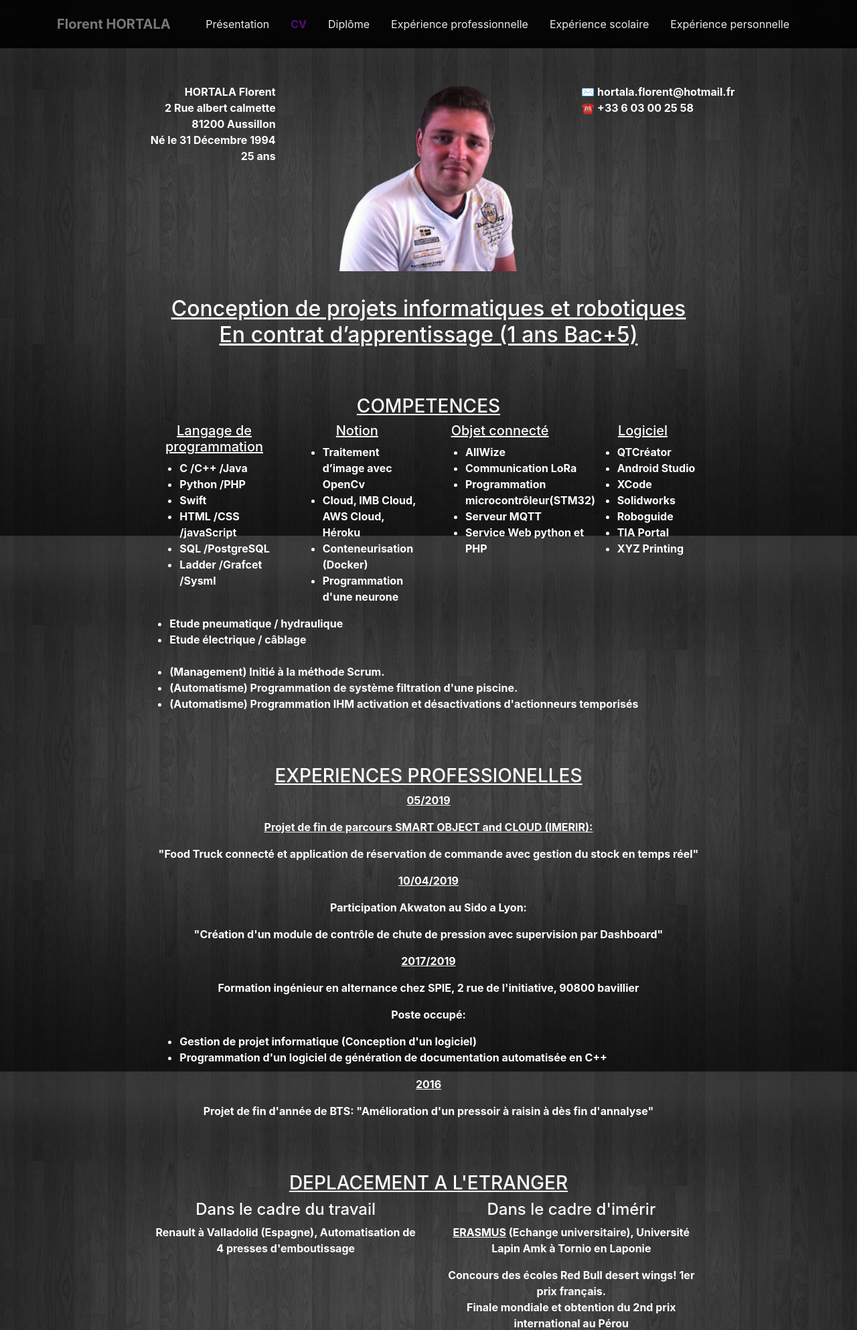
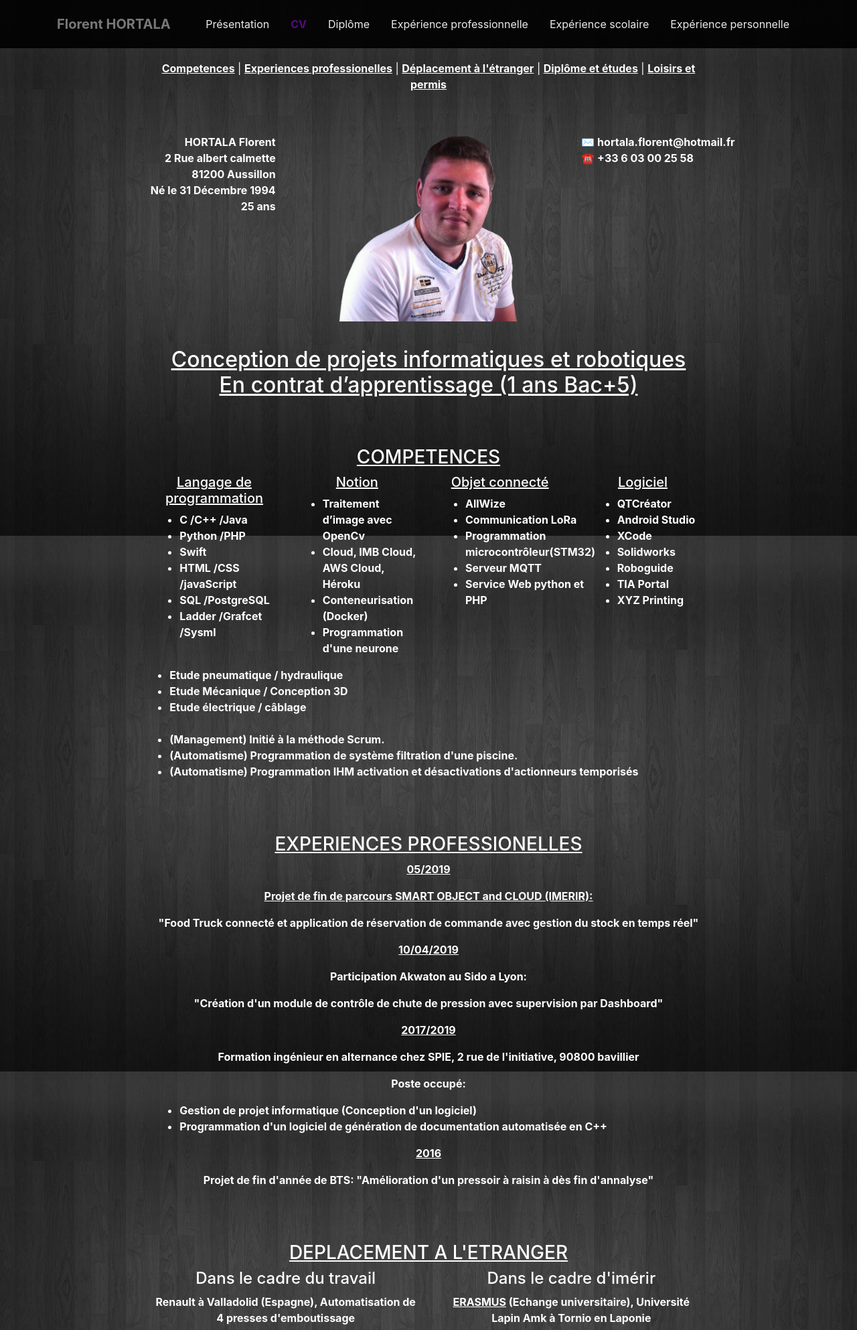
Before and after one commit to hortala/CV, a PHP site: page /html/cv.html in a window 1280 px wide. Shown: the top 1986 px of the page at 67% size. Run offline with PHP 8.4, Linux system fonts and the light colour scheme.

Commit message:
Modification sur le CV et le css du cv, plus ajouoe d'une nouvelle nav bar pour naviguer dans le CV

```diff
--- a/css/main.css
+++ b/css/main.css
@@ -25,6 +25,10 @@ Body {
 
 .marginTop10 {
     margin-top: 10%;
+}
+
+.marginTop7 {
+    margin-top: 7%;
 }
 
 .marginTop5 {
--- a/html/cv.html
+++ b/html/cv.html
@@ -64,7 +64,21 @@
 
     <div class="main_boxes">
         <div class="container-fluid">
-            <div class="row marginTop10">
+            <div class="row ">
+                <div class="col-md-2"></div>
+                <div class="col-md-8 centerPerso marginTop7">
+                    <nav>
+                        <u><a class="textColorWhite textBold" href="cv.html#Competence">Competences</a></u> |
+                        <u><a class="textColorWhite textBold" href="cv.html#expPro">Experiences professionelles</a></u> |
+                        <u><a class="textColorWhite textBold" href="cv.html#depEtranger">Déplacement à l'étranger</a></u> |
+                        <u><a class="textColorWhite textBold" href="cv.html#DiplEtude">Diplôme et études</a></u> |
+                        <u><a class="textColorWhite textBold" href="cv.html#LoisirPermis">Loisirs et permis</a></u>
+                    </nav>
+                </div>
+                <div class="col-md-2"></div>
+
+            </div>
+            <div class="row marginTop5">
                 <div class="col-md-4 rightPerso">
                     <p>HORTALA Florent<br>2 Rue albert calmette<br>81200 Aussillon<br>Né le 31 Décembre 1994<br>25 ans</p>
                 </div>
@@ -84,9 +98,9 @@
                 </div>
                 <div class="col-md-2"></div>
             </div>
-            <div class="row marginTop5">
+            <div class="row" id="Competence">
                 <div class="col-md-2"></div>
-                <div class="col-md-8 centerPerso">
+                <div class="col-md-8 centerPerso marginTop5">
                     <h3>COMPETENCES </h3>
                     <div class="row">
                         <div class="col-md-3">
@@ -135,6 +149,7 @@
                     <div class="row centerPerso">
                         <ul class="textBold leftPerso" style="display: inline-block;">
                             <li>Etude pneumatique / hydraulique</li>
+                            <li>Etude Mécanique / Conception 3D</li>
                             <li>Etude électrique / câblage</li>
                             <br>
                             <li>(Management) Initié à la méthode Scrum.</li>
@@ -145,9 +160,9 @@
                 </div>
                 <div class="col-md-2"></div>
             </div>
-            <div class="row marginTop5">
+            <div class="row" id="expPro">
                 <div class="col-md-2"></div>
-                <div class="col-md-8 centerPerso">
+                <div class="col-md-8 centerPerso marginTop5">
                     <h3>EXPERIENCES PROFESSIONELLES</h3>
                     <p><u>05/2019</u></p>
                     <p><u>Projet de fin de parcours SMART OBJECT and CLOUD (IMERIR):</u></p>
@@ -168,9 +183,9 @@
                 </div>
                 <div class="col-md-2"></div>
             </div>
-            <div class="row marginTop5">
+            <div class="row" id="depEtranger">
                 <div class="col-md-2"></div>
-                <div class="col-md-8 centerPerso">
+                <div class="col-md-8 centerPerso marginTop5">
                     <h3>DEPLACEMENT A L'ETRANGER</h3>
                     <div class="row">
                         <div class="col-md-6">
@@ -180,33 +195,32 @@
                         <div class="col-md-6">
                             <h4>Dans le cadre d'imérir</h4>
                             <p><u>ERASMUS</u> (Echange universitaire), Université Lapin Amk à Tornio en Laponie</p>
-                            <p>Concours des écoles Red Bull desert wings! 1er prix français.<br>
-                            Finale mondiale et obtention du 2nd prix international au Pérou</p>
+                            <p>Concours des écoles Red Bull desert wings! Au Pérou<br></p>
                         </div>
                     </div>
                 </div>
                 <div class="col-md-2"></div>
             </div>
-            <div class="row marginTop5">
+            <div class="row" id="DiplEtude">
                 <div class="col-md-2"></div>
-                <div class="col-md-8 centerPerso">
+                <div class="col-md-8 centerPerso marginTop5">
                     <h3>DIPLOMES & ETUDES </h3>
-                    <p class="marginTop3"><u>2017/2020:</u></p>
-                    <p> Manager de Projet en Robotique & Informatique Ecole d’ingénieur IMERIR (Institut Méditerranéen d’Etude et la Recherche en Informatique et Robotique) - Avenue Paul Pascot - Perpignan.</p>
-                    <p class="marginTop3"><u>2016/2017:</u></p>
-                    <p> Septembre/Janvier 1er année école préparatoire intégré - Ecole d’ingénieur en Système Mécanique et Electricité - ESME Sudria - Lyon-69002 LYON </p>
-                    <p class="marginTop3"><u>2016:</u></p>
-                    <p> BTS Conception Réalisation de Système Automatique - Lycée Louis Rascol - 81100 ALBI </p>
-                    <p class="marginTop3"><u>2014:</u></p>
-                    <p> BAC Science et Technique de l'ingénieur *mention assez bien - Lycée De la Salle - 81100 CASTRES </p>
-                    <p class="marginTop3"><u>2012:</u></p>
-                    <p> BEP Système Électronique et Numérique - Lycée De la Salle - 81100 CASTRES </p>
+                    <p class="marginTop3"><u>2017/2020:</u><br>
+                        Manager de Projet en Robotique & Informatique Ecole d’ingénieur IMERIR (Institut Méditerranéen d’Etude et la Recherche en Informatique et Robotique) - Avenue Paul Pascot - Perpignan.</p>
+                    <p class="marginTop3"><u>2016/2017:</u><br>
+                        Septembre/Janvier 1er année école préparatoire intégré - Ecole d’ingénieur en Système Mécanique et Electricité - ESME Sudria - Lyon-69002 LYON </p>
+                    <p class="marginTop3"><u>2016:</u><br>
+                        BTS Conception Réalisation de Système Automatique - Lycée Louis Rascol - 81100 ALBI </p>
+                    <p class="marginTop3"><u>2014:</u><br>
+                        BAC Science et Technique de l'ingénieur *mention assez bien - Lycée De la Salle - 81100 CASTRES </p>
+                    <p class="marginTop3"><u>2012:</u><br>
+                        BEP Système Électronique et Numérique - Lycée De la Salle - 81100 CASTRES </p>
                 </div>
                 <div class="col-md-2"></div>
             </div>
-            <div class="row marginTop5">
+            <div class="row" id="LoisirPermis">
                 <div class="col-md-2"></div>
-                <div class="col-md-8 centerPerso">
+                <div class="col-md-8 centerPerso marginTop5">
                     <h3>LOISIRS & PERMIS</h3>
                     <div class="row">
                         <div class="col-md-6">
```
